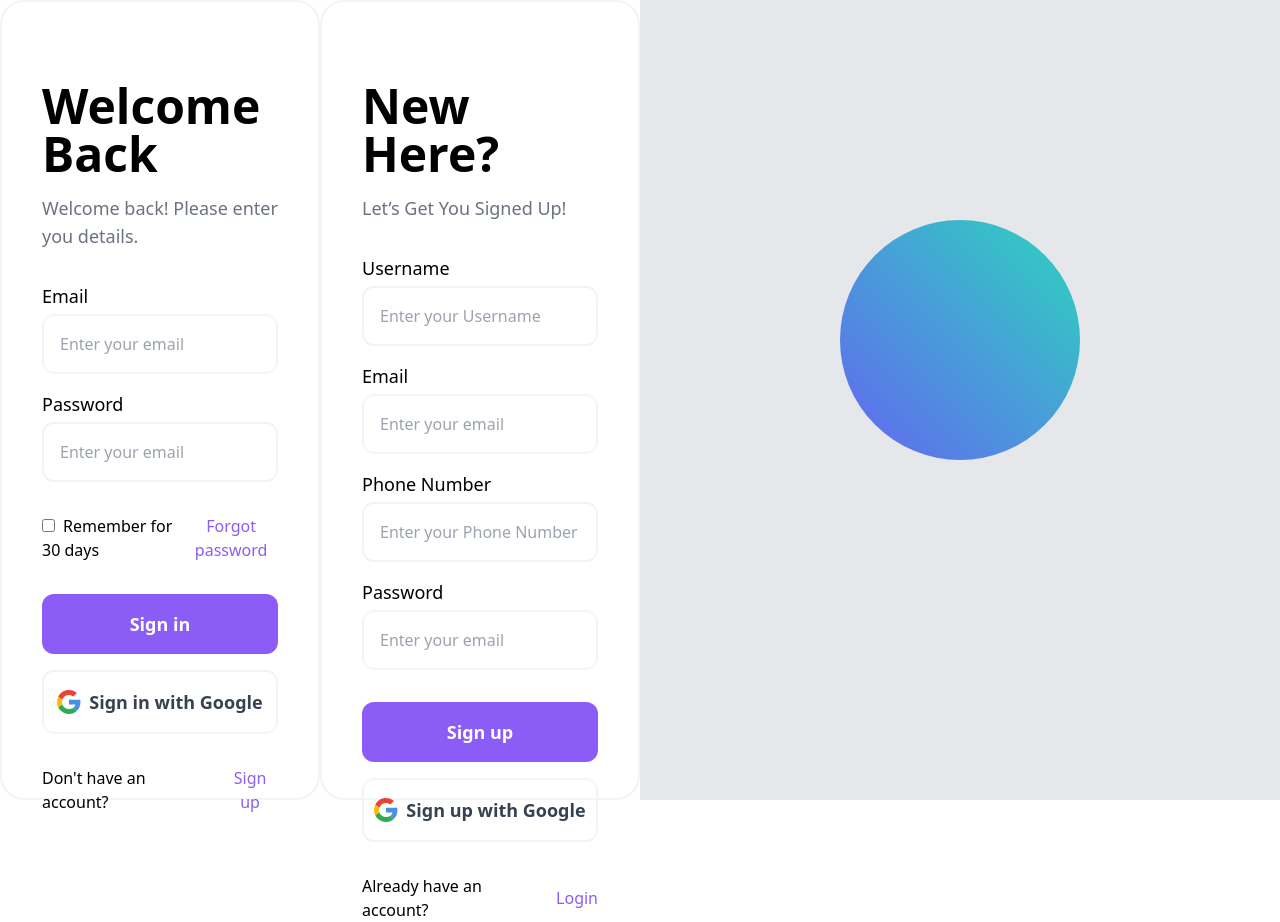
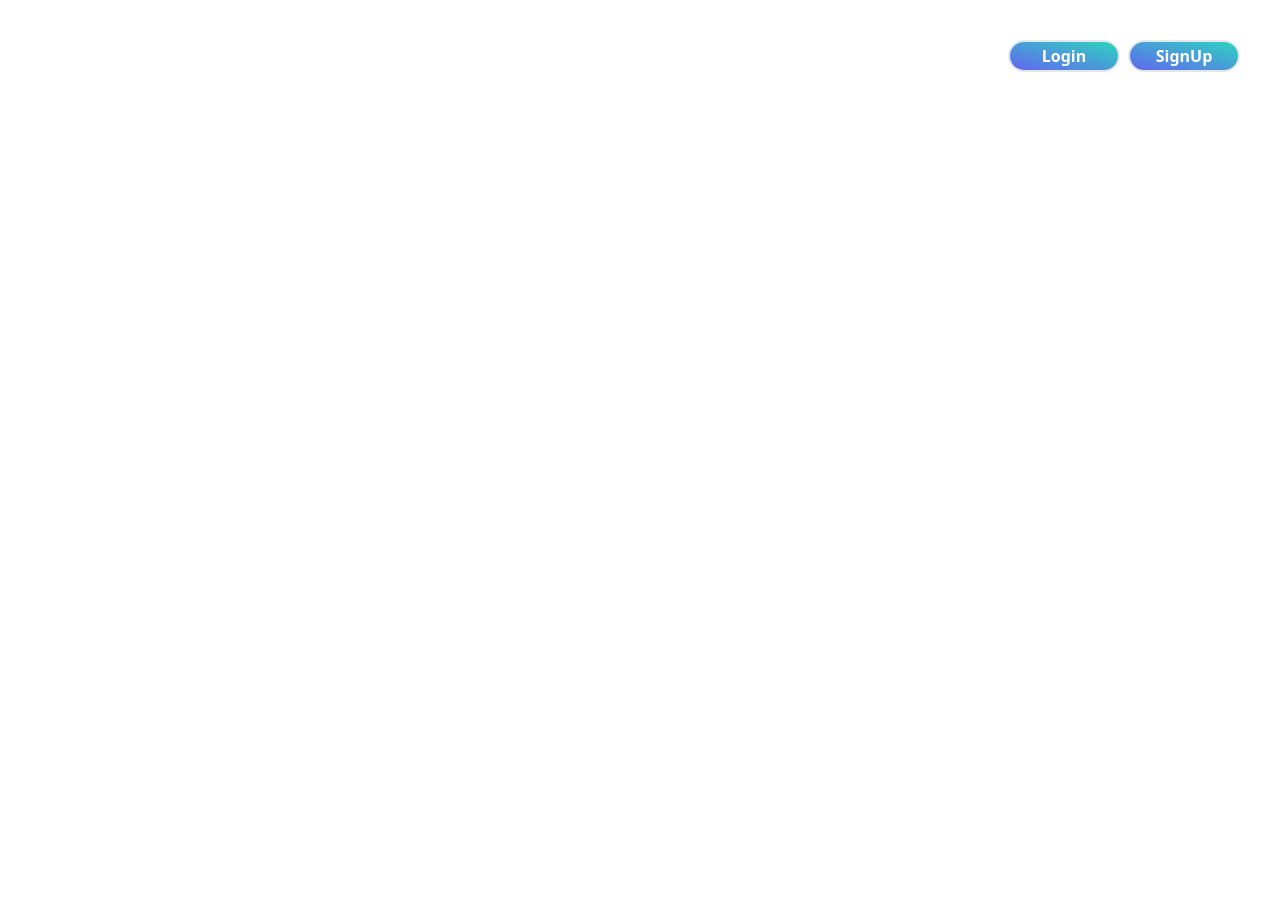
Before and after one commit to Jiten28/login-register, a React (Create React App) app: page / in a window 1280 px wide. After the commit the page ends 800 px from the top, so only its background shows below. Built offline with nearby package versions, Linux system fonts and the light colour scheme; what tailwindcss-motion would draw is missing.

Commit message:
Created and customize home page

```diff
--- a/src/Components/Home.jsx
+++ b/src/Components/Home.jsx
@@ -18,14 +18,15 @@ function handleClickSignUp() {
 
   return (
     <div className="w-full h-screen flex bg-cover bg-f1f1f1" >
-    <div className='w-full flex item-center justify-center lg:w-1/2'>
-    <Login />
-    <SignUp />
-    </div>
-    <div className='hidden relative lg:flex h-full items-center justify-center bg-gray-200 lg:w-1/2'>
-      <div className='w-60 h-60 bg-gradient-to-tr from-indigo-500 to-teal-400 rounded-full animate-bounce '></div>
-        {/* <div className='w-full h-1/2 absolute bg-white/10 backdrop-blur-lg'></div> */}
-        </div>
+      <div className='w-full flex item-center justify-end mt-10 mr-10'>
+
+        <button onClick={handleClickLogin} className='type-button w-28 h-8 me-2 bg-gradient-to-tr
+          from-indigo-500 to-teal-400 rounded-full align-right border-2  divide-indigo divide-double text-white font-bold'>Login</button>
+
+        <button onClick={handleClickSignUp} className='type-button w-28 h-8 mw-2 bg-gradient-to-tr
+          from-indigo-500 to-teal-400 rounded-full align-right border-2  divide-indigo divide-double text-white font-bold'>SignUp</button>
+
+      </div>
     </div>
   )
 }
```
